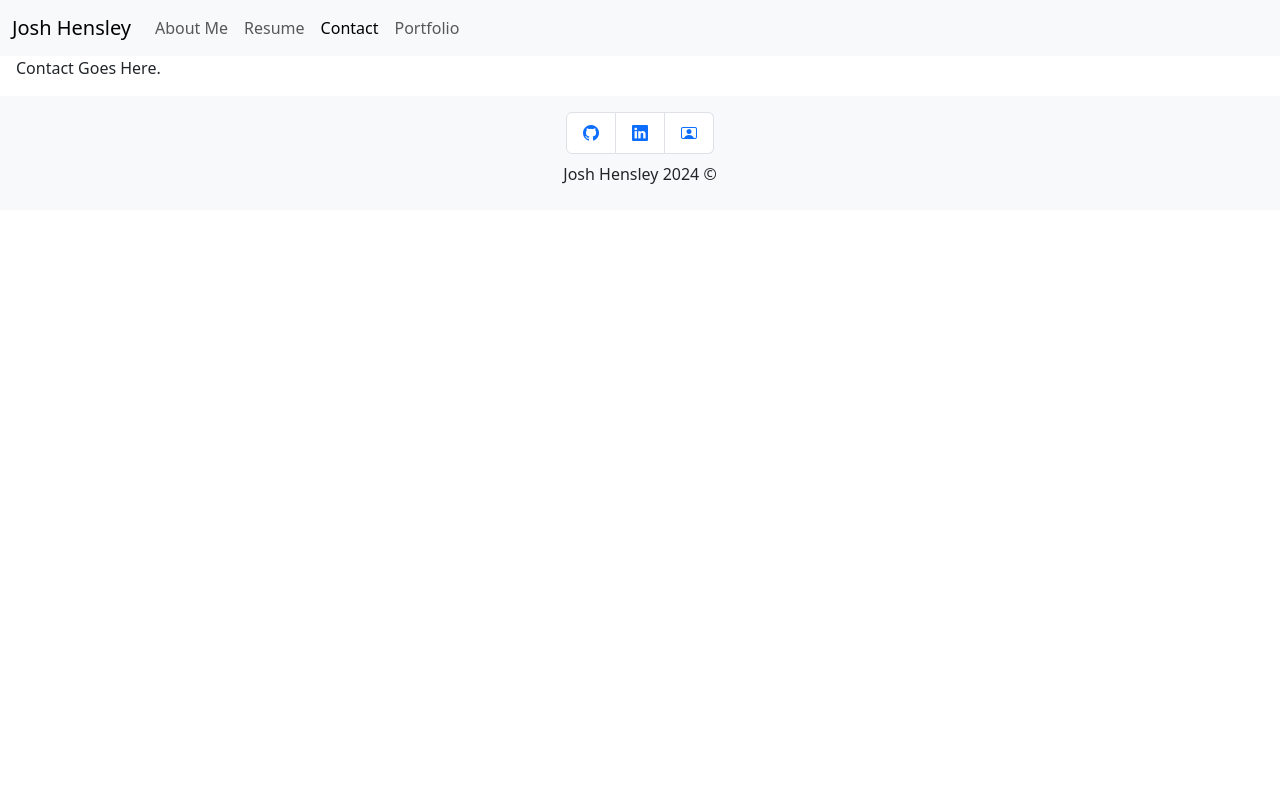
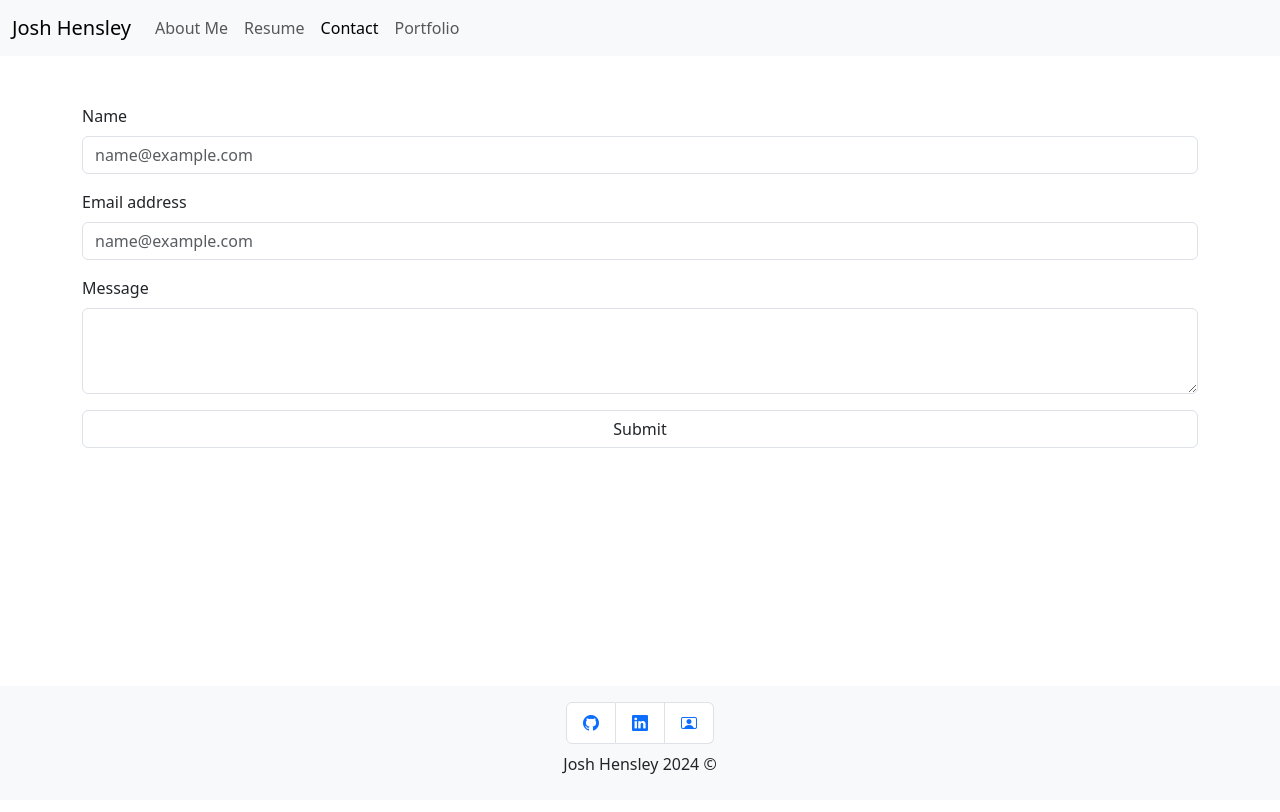
Before and after one commit to josh-hensley/React-Portfolio, a React (Vite) app in the folder client/: page /contact in a window 1280 px wide. Shown: the top 812 px of the page. Built offline with nearby package versions, Linux system fonts and the light colour scheme.

Commit message:
some semblance of contact page created

```diff
--- a/client/src/components/Content/Contact.jsx
+++ b/client/src/components/Content/Contact.jsx
@@ -1,8 +1,22 @@
-function Contact(){
+function Contact() {
     return (
         <>
-            <div>
-                <p>Contact Goes Here.</p>
+            <div className="container my-5" style={{ height: '70vh' }}>
+                <div class="mb-3">
+                    <label for="name" class="form-label">Name</label>
+                    <input type="name" class="form-control" id="name" placeholder="name@example.com" required/>
+                </div>
+                <div class="mb-3">
+                    <label for="email" class="form-label">Email address</label>
+                    <input type="email" class="form-control" id="email" placeholder="name@example.com" required/>
+                </div>
+                <div class="mb-3">
+                    <label for="message" class="form-label">Message</label>
+                    <textarea class="form-control" id="message" rows="3" required></textarea>
+                </div>
+                <div class="mb-3">
+                    <button type="submit" id="submit" className="form-control">Submit</button>
+                </div>
             </div>
         </>
     )
--- a/client/src/components/Content/Resume.jsx
+++ b/client/src/components/Content/Resume.jsx
@@ -1,7 +1,7 @@
 function Resume() {
     return (
         <>
-            <div className="row">
+            <div className="row" style={{height:'80vh'}}>
                 <div className="col"></div>
                 <div className="col">
                     <div className="container">
```
